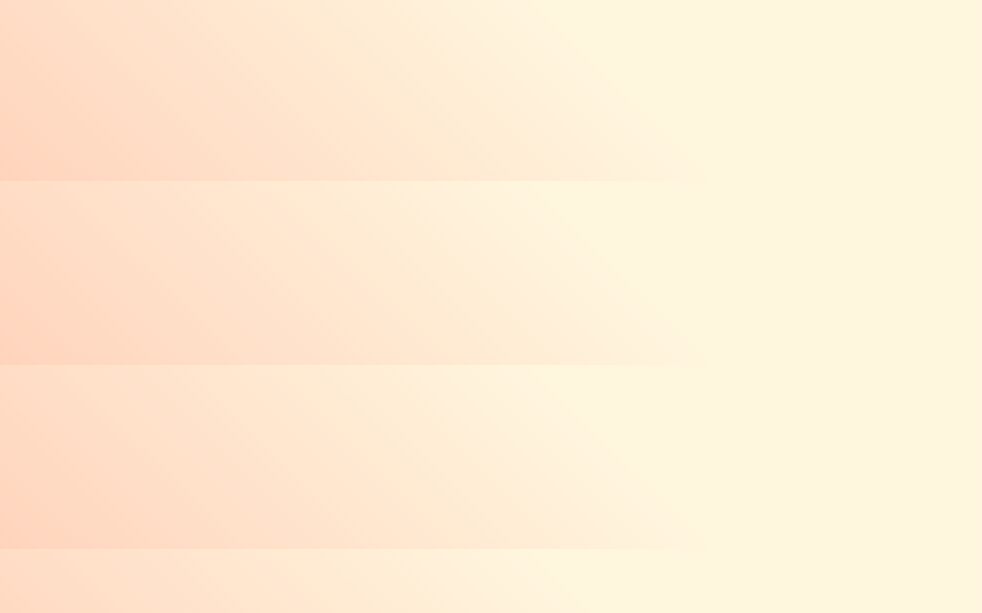
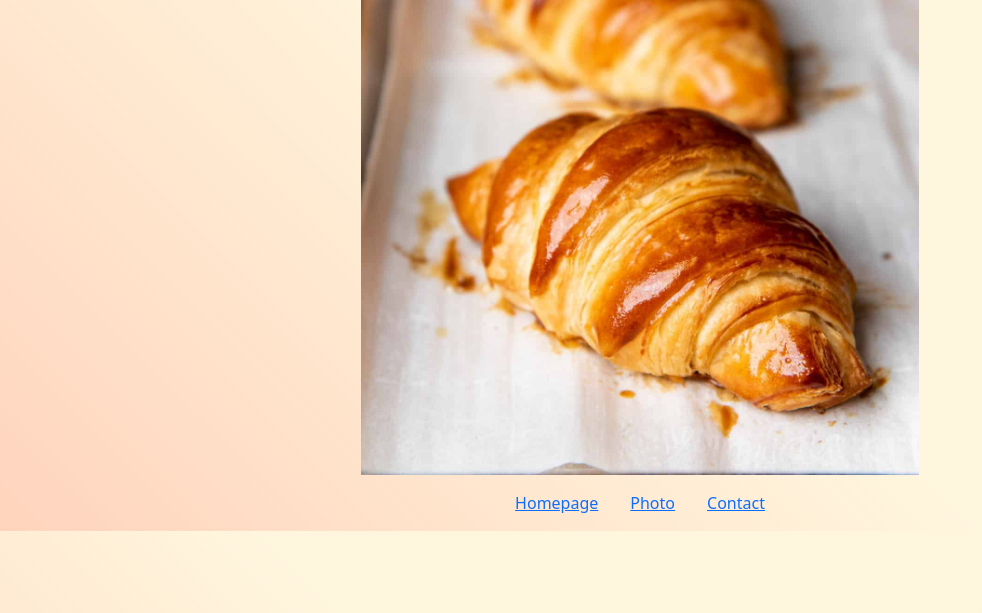
Before and after one commit to MyLanNguyen999/week3-responsive-multiple-page-hosting, a plain HTML site: page photo.html in a window 1280 px wide. Shown: the part 187-800 px from the top of the page, without its empty margins (0-982 px from the left). Drawn offline with nearby package versions, Linux system fonts and the light colour scheme.

Commit message:
add photo

```diff
--- a/photo.html
+++ b/photo.html
@@ -18,7 +18,7 @@
     <div class="container">
         <div class="row">
             <div class="d-flex justify-content-center">
-                <img class="img-fluid col-6" src="src/photo-croissant.jpeg" alt="croissant" />
+                <img class="img-fluid col-6" src="src/croissant-photo.jpeg" alt="croissant" />
             </div>
         </div>
     </div>
```
Also changed, not shown: src/croissant-photo.jpeg (added).
